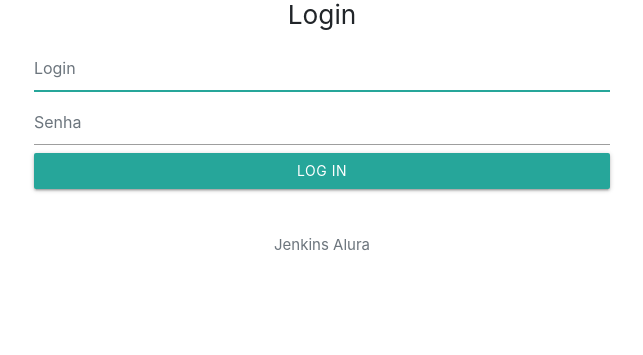
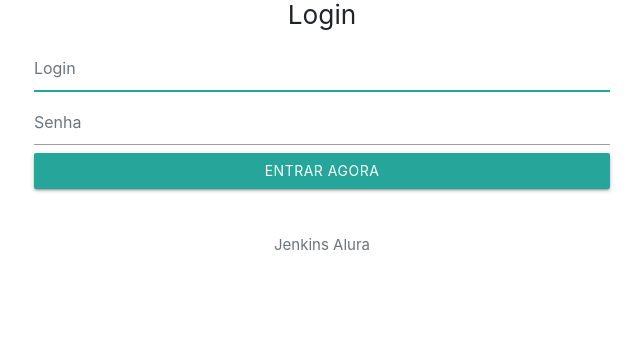
Before and after one commit to rafaelplsis/jenkins-todo-list, a Django app: page /login/ in a window 1280 px wide. Shown: the part 130-485 px from the top of the page, without its empty margins (318-961 px from the left). Run offline with Django 3.2, Linux system fonts and the light colour scheme; some libraries are stand-ins or nearby versions.

Commit message:
muda texto do botao de Login para Entrar agora nova mensagem

```diff
--- a/templates/registration/login.html
+++ b/templates/registration/login.html
@@ -23,7 +23,7 @@
     </div>
         {% render_field form.username class="form-control " placeholder='Login' %}
         {% render_field form.password class="form-control " placeholder='Senha' %}
-      <button class="btn btn-lg btn-outline-success btn-block" type="submit">Log In</button>
+      <button class="btn btn-lg btn-outline-success btn-block" type="submit">Entrar agora</button>
       <p class="mt-5 mb-3 text-muted">Jenkins Alura</p>
     </form>
     </div>
```
